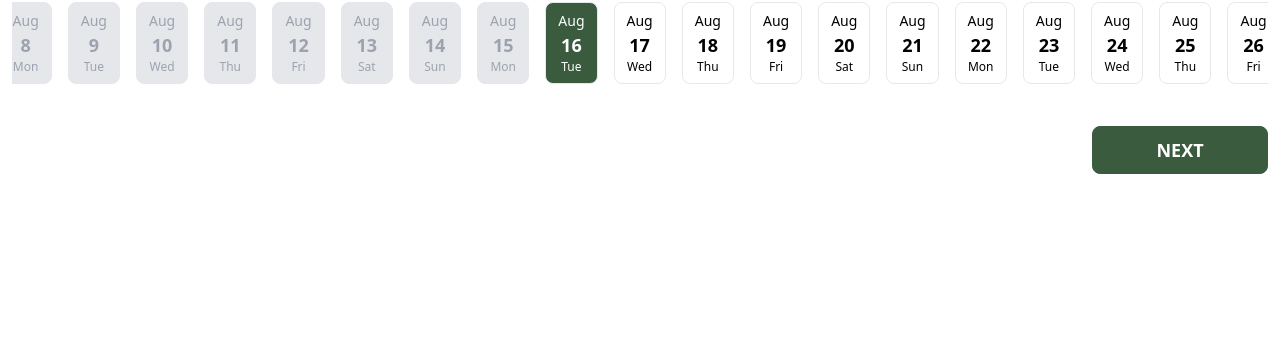
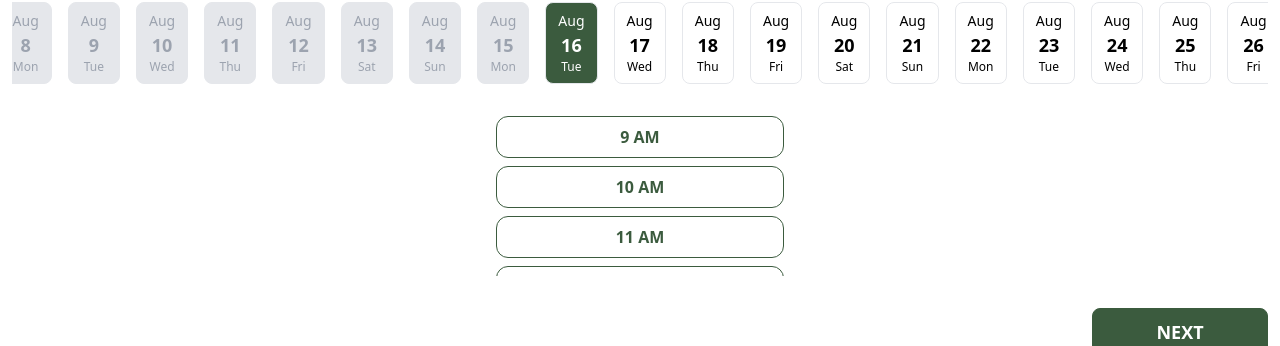
Before and after one commit to ptit-sa/booking-section, a React (Create React App) app: page /1/booking1 in a window 1280 px wide. Shown: the part 606-952 px from the top of the page. Before the commit the page ends 800 px from the top, so only its background shows below. Built offline with nearby package versions, Linux system fonts and the light colour scheme; the HTML template or start-up script is replaced by a standard one; what tailwindcss-rtl would draw is missing.

Commit message:
add time picker skeleton

```diff
--- a/src/components/DataPicker.js
+++ b/src/components/DataPicker.js
@@ -1,4 +1,4 @@
-import React, { useEffect, useMemo, useState } from "react";
+import React, { useCallback, useEffect, useMemo, useState } from "react";
 import dayjs, { Dayjs } from "dayjs";
 import isoWeek from "dayjs/plugin/isoWeek";
 
@@ -40,18 +40,22 @@ export default function DataPicker() {
   const [ selectedMonth, setSelectedMonth ] = useState(now.month());
   const [ selectedDay, setSelectedDay ] = useState(now.date());
 
-  const updateSelectedDay = (day) => {
-    let newDate = new Date(selectedYear, selectedMonth, day);
-    setSelectedDay(day);
-    setSelectedDate(dayjs(newDate));
-  };
+  const updateSelectedDay = useCallback(
+    (day) => {
+      let newDate = new Date(selectedYear, selectedMonth, day);
+      setSelectedDay(day);
+      setSelectedDate(dayjs(newDate));
+    },
+    [ selectedMonth, selectedYear ]
+  );
+
   const updateSelectedMonth = (month) => {
-    let newDate = new Date(selectedYear, month, selectedDay);
+    // let newDate = new Date(selectedYear, month, selectedDay);
     setSelectedMonth(month);
     // setSelectedDate(dayjs(newDate));
   };
   const updateSelectedYear = (year) => {
-    let newDate = new Date(year, selectedMonth, selectedDay);
+    // let newDate = new Date(year, selectedMonth, selectedDay);
     setSelectedYear(year);
     // setSelectedDate(dayjs(newDate));
   };
@@ -60,6 +64,7 @@ export default function DataPicker() {
     now: {
       month: now.month(),
       day: now.date(),
+      hour: now.hour(),
     },
     selectedDate: selectedDate.format("DD-MM-YYYY"),
     selectedYear,
@@ -181,6 +186,19 @@ export default function DataPicker() {
           </div>
         ))}
       </div>
+      <div className="flex flex-col w-full my-8 justify-start items-center gap-2 h-40 overflow-y-auto">
+        {Array(15).fill(0).map((hour, index) => {
+          return (
+            <div className="w-8/12 max-w-72 py-2 text-center rounded-xl border text-prim font-bold border-prim ">
+              {index + 9 >= 12 ? (
+                `${index + 9 - 12 || 12} PM`
+              ) : (
+                `${index + 9} AM`
+              )}
+            </div>
+          );
+        })}
+      </div>
     </div>
   );
 }
--- a/src/pages/Booking1.js
+++ b/src/pages/Booking1.js
@@ -72,7 +72,7 @@ export default function Booking1() {
         <DataPicker />
       </div>
 
-      <div className="self-end absolute bottom-5 ">
+      <div className="self-end  ">
         <button
           className="btn btn-primary text-white w-44 text-lg"
           onClick={handleNext}
```
